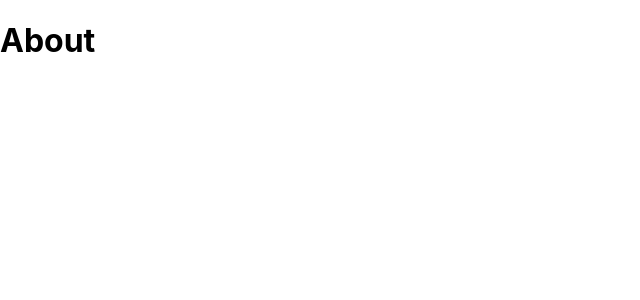
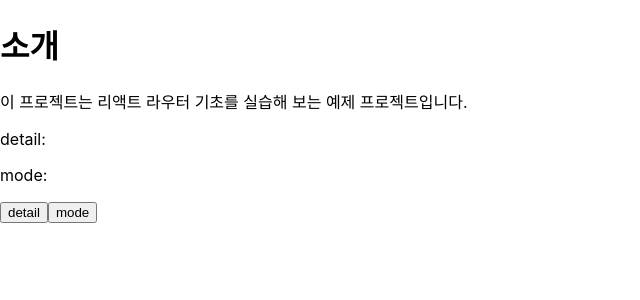
Before and after one commit to wonjangcloud9/router-tutorial, a React (Create React App) app: page /about in a window 1280 px wide. Shown: the top 300 px of the page, without its empty margins (0-640 px from the left). Built offline with nearby package versions, Linux system fonts and the light colour scheme.

Commit message:
query string

```diff
--- a/src/pages/About.js
+++ b/src/pages/About.js
@@ -1,8 +1,28 @@
+import { useSearchParams } from "react-router-dom";
+
 const About = () => {
+  const [searchParams, setSearchParams] = useSearchParams();
+  const detail = searchParams.get("detail");
+  const mode = searchParams.get("mode");
+
+  const onToogleDetail = () => {
+    setSearchParams({ mode, detail: detail === "true" ? false : true });
+  };
+
+  const onIncreaseMode = () => {
+    const nextMode = mode === null ? 1 : parseInt(mode) + 1;
+    setSearchParams({ detail, mode: nextMode });
+  };
   return (
     <div>
-      <h1>About</h1>
+      <h1>소개</h1>
+      <p>이 프로젝트는 리액트 라우터 기초를 실습해 보는 예제 프로젝트입니다.</p>
+      <p>detail: {detail}</p>
+      <p>mode: {mode}</p>
+      <button onClick={onToogleDetail}>detail</button>
+      <button onClick={onIncreaseMode}>mode</button>
     </div>
   );
 };
+
 export default About;
```
